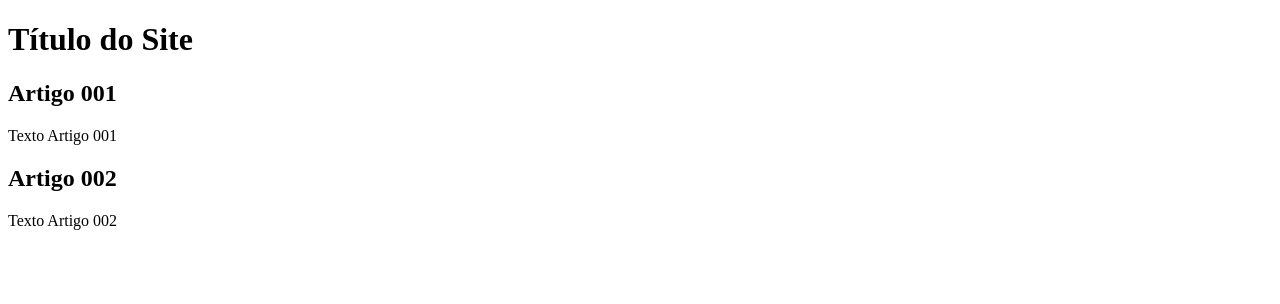
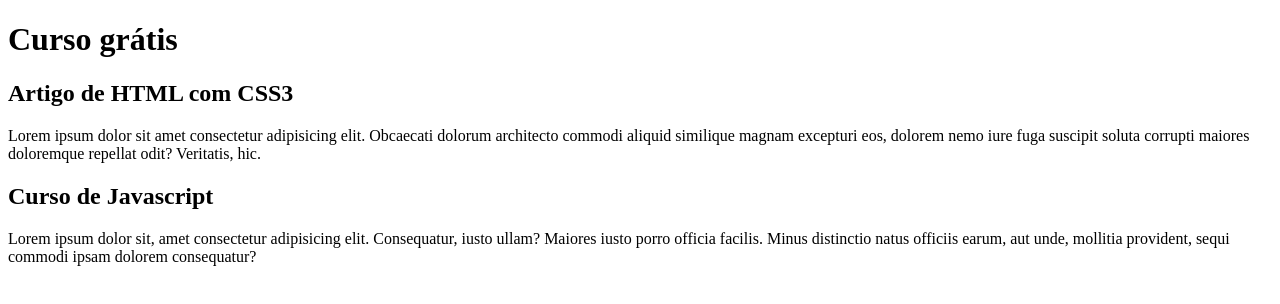
Before and after one commit to wesleybalestrini95/projeto-site, a plain HTML site: page index.html in a window 1280 px wide. Drawn offline with Linux system fonts and the light colour scheme.

Commit message:
comecei a escrever conteudo

```diff
--- a/index.html
+++ b/index.html
@@ -9,15 +9,15 @@
 <body>
     <main>
         <header>
-            <h1>Título do Site</h1>
+            <h1>Curso grátis</h1>
         </header>
         <article>
-            <h2>Artigo 001</h2>
-            <p>Texto Artigo 001</p>
+            <h2>Artigo de HTML com CSS3</h2>
+            <p>Lorem ipsum dolor sit amet consectetur adipisicing elit. Obcaecati dolorum architecto commodi aliquid similique magnam excepturi eos, dolorem nemo iure fuga suscipit soluta corrupti maiores doloremque repellat odit? Veritatis, hic.</p>
         </article>
         <article>
-            <h2>Artigo 002</h2>
-            <p>Texto Artigo 002</p>
+            <h2>Curso de Javascript</h2>
+            <p>Lorem ipsum dolor sit, amet consectetur adipisicing elit. Consequatur, iusto ullam? Maiores iusto porro officia facilis. Minus distinctio natus officiis earum, aut unde, mollitia provident, sequi commodi ipsam dolorem consequatur?</p>
         </article>
     </main>
 </body>
```
